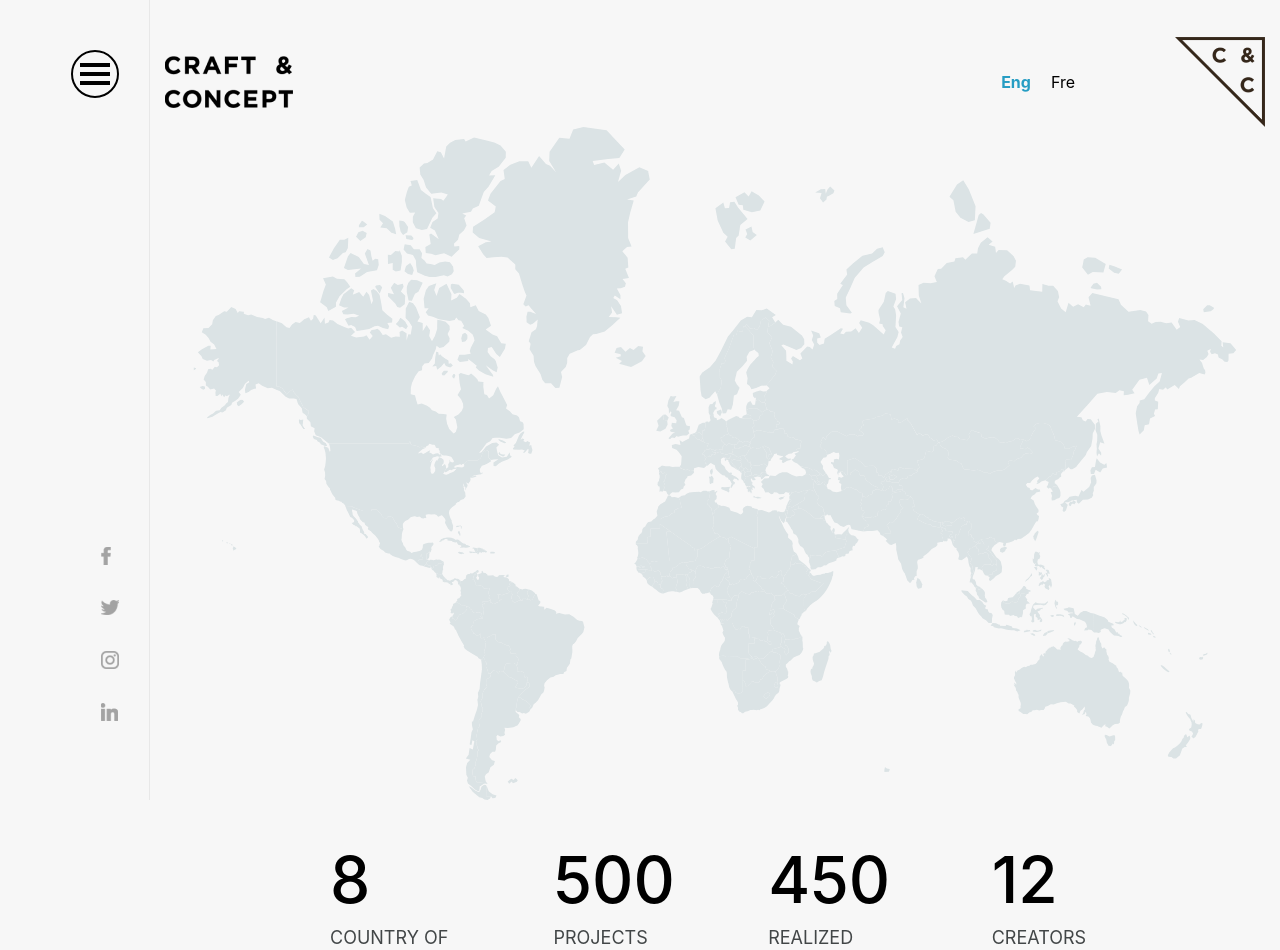
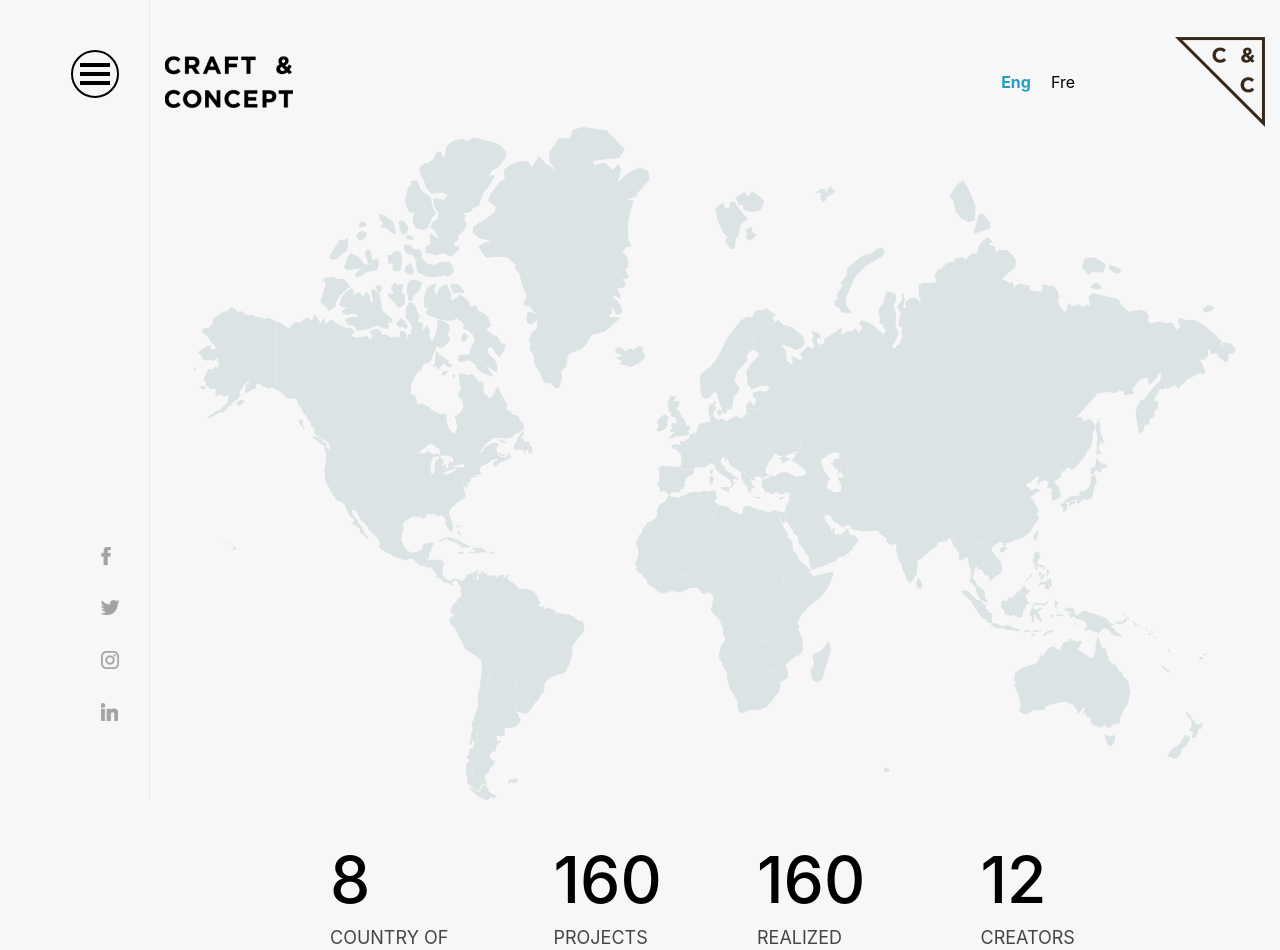
Before and after one commit to craftandconcept/craftwebsite, a Vue app: page / in a window 1280 px wide. Shown: the top 950 px of the page. Built offline with nearby package versions, Linux system fonts and the light colour scheme.

Commit message:
add animation for number

```diff
--- a/src/components/Map.vue
+++ b/src/components/Map.vue
@@ -244,7 +244,7 @@
         this.tooltipY = (rect.bottom - rect.height / 2 + document.documentElement.scrollTop).toFixed(0)
         this.tooltipX = (rect.right - rect.width / 2).toFixed(0)
         this.activeElement = {country, project}
-        e.target.classList.add('on')
+        e.target.classList.add('on-map')
       }, 0)
     },
     mouseleave () {
@@ -255,7 +255,7 @@
             country: '',
             project: []
           }
-          document.querySelector('.on').classList.remove('on')
+          document.querySelector('.on-map').classList.remove('on-map')
         }
       }, 0)
     }
--- a/src/pages/Home.vue
+++ b/src/pages/Home.vue
@@ -6,21 +6,21 @@
       <Map />
       <!-- <img src="../assets/img/shield.png" alt="">
       <p>{{$t('home-text-1')}}</p> -->
-      <div class="project-counter d-flex">
+      <div class="project-counter d-flex" id="number">
         <div class="project-col">
-          <h3>8</h3>
+          <h3>{{numberAnimation[0]}}</h3>
           <p>Country of Operations</p>
         </div>
         <div class="project-col">
-          <h3>500</h3>
+          <h3>{{numberAnimation[1]}}</h3>
           <p>Projects</p>
         </div>
         <div class="project-col">
-          <h3>450</h3>
+          <h3>{{numberAnimation[2]}}</h3>
           <p>Realized Projects</p>
         </div>
         <div class="project-col">
-          <h3>12</h3>
+          <h3>{{numberAnimation[3]}}</h3>
           <p>Creators and Team </p>
         </div>
       </div>
@@ -43,8 +43,42 @@
     Map
   },
   data: () => ({
-    menuIsOpen: false
-  })
+    menuIsOpen: false,
+    numberAnimation: [0, 0, 0, 0]
+  }),
+  mounted () {
+    let animationStart = false
+    let clientHeight = document.documentElement.clientHeight
+    let scrollToTopFromElement = document.getElementById('number').offsetTop
+    document.addEventListener('scroll', (e) => {
+      let currentScrollToTop = window.pageYOffset
+      if (scrollToTopFromElement - clientHeight < currentScrollToTop - 40 && !animationStart) {
+        this.animateNumber()
+        animationStart = true
+      }
+    })
+  },
+  methods: {
+    animateNumber() {
+      let step = 5
+      let values = [8, 500, 450, 12]
+      let numberAnimationIsFinish = [false, false, false, false]
+      this.numberAnimation = this.numberAnimation.map((num, i) => {
+        if (num + 5 < values[i]) {
+          num += step
+        } else {
+          num = values[i]
+          numberAnimationIsFinish[i] = true
+        }
+        return num
+      })
+      if (numberAnimationIsFinish.find(item => !item) === false) {
+        setTimeout(() => {
+          this.animateNumber()
+        }, 100)
+      }
+    }
+  }
 }
 </script>
 
@@ -70,6 +104,8 @@
       margin-right: 10%;
       text-align: left;
       max-width: 130px;
+      min-width: 110px;
+
       h3{
         font-size: 64px;
         line-height: 79px;
```
